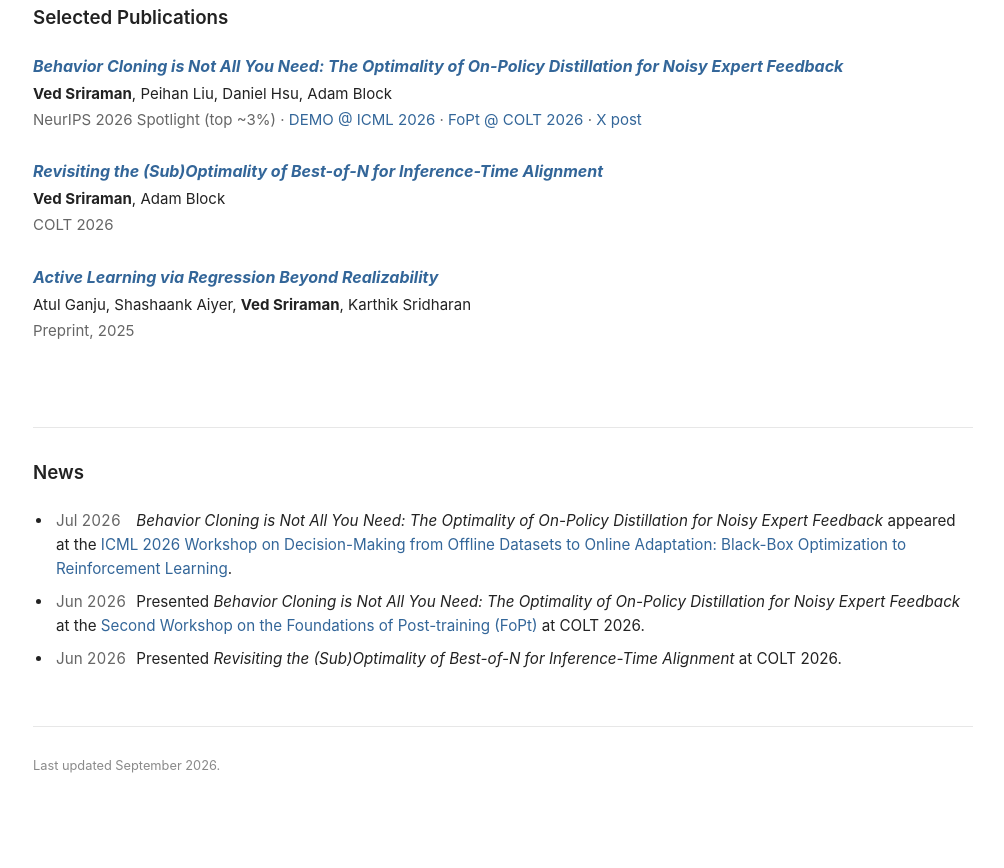
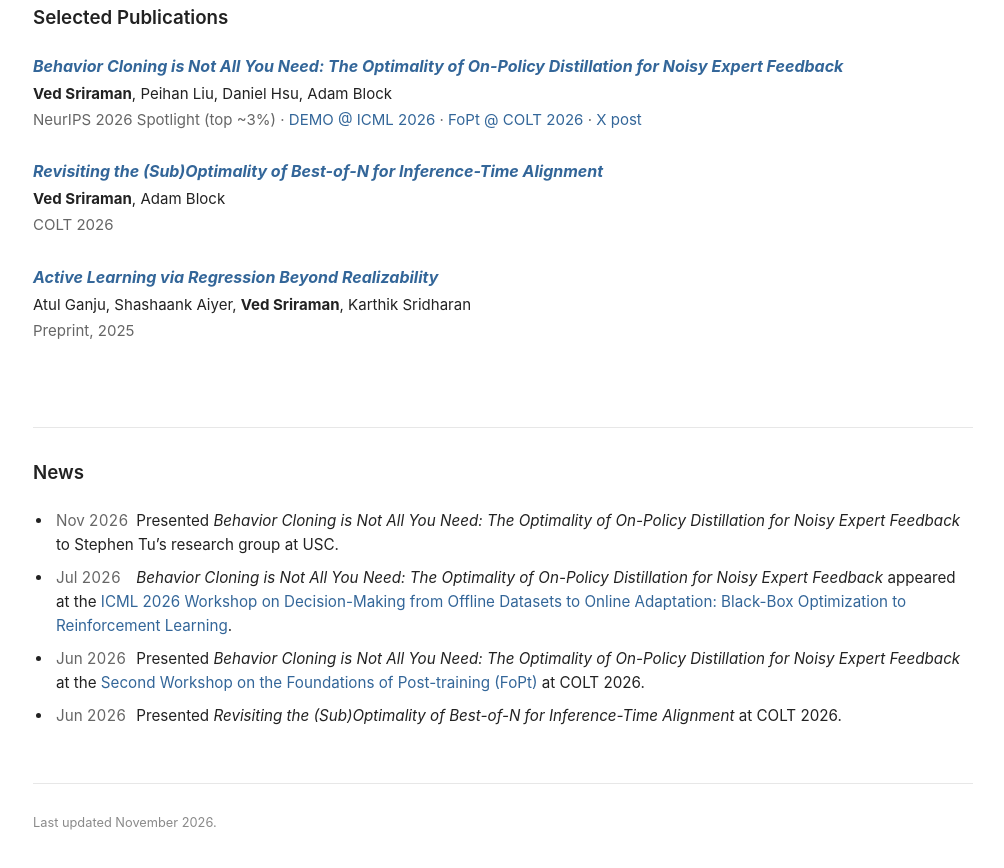
Before and after one commit to sriramanved/sriramanved.github.io, a plain HTML site: page index.html in a window 1280 px wide. Shown: the part 517-1385 px from the top of the page, without its empty margins (137-1141 px from the left). Before the commit the page ends 1342 px from the top, so only its background shows below. Drawn offline with Linux system fonts and the light colour scheme.

Commit message:
Add USC research group talk to news

```diff
--- a/index.html
+++ b/index.html
@@ -80,12 +80,13 @@
     <section class="section news-section">
       <h2>News</h2>
       <ul class="news">
+        <li><span class="date">Nov 2026</span> Presented <em>Behavior Cloning is Not All You Need: The Optimality of On-Policy Distillation for Noisy Expert Feedback</em> to Stephen Tu’s research group at USC.</li>
         <li><span class="date">Jul 2026</span> <em>Behavior Cloning is Not All You Need: The Optimality of On-Policy Distillation for Noisy Expert Feedback</em> appeared at the <a href="https://icml.cc/virtual/2026/workshop/54062">ICML 2026 Workshop on Decision-Making from Offline Datasets to Online Adaptation: Black-Box Optimization to Reinforcement Learning</a>.</li>
         <li><span class="date">Jun 2026</span> Presented <em>Behavior Cloning is Not All You Need: The Optimality of On-Policy Distillation for Noisy Expert Feedback</em> at the <a href="https://fopt-workshop.github.io/">Second Workshop on the Foundations of Post-training (FoPt)</a> at COLT 2026.</li>
         <li><span class="date">Jun 2026</span> Presented <em>Revisiting the (Sub)Optimality of Best-of-N for Inference-Time Alignment</em> at COLT 2026.</li>
       </ul>
     </section>
-    <footer><p>Last updated September 2026.</p></footer>
+    <footer><p>Last updated November 2026.</p></footer>
   </main>
 </body>
 </html>
```
